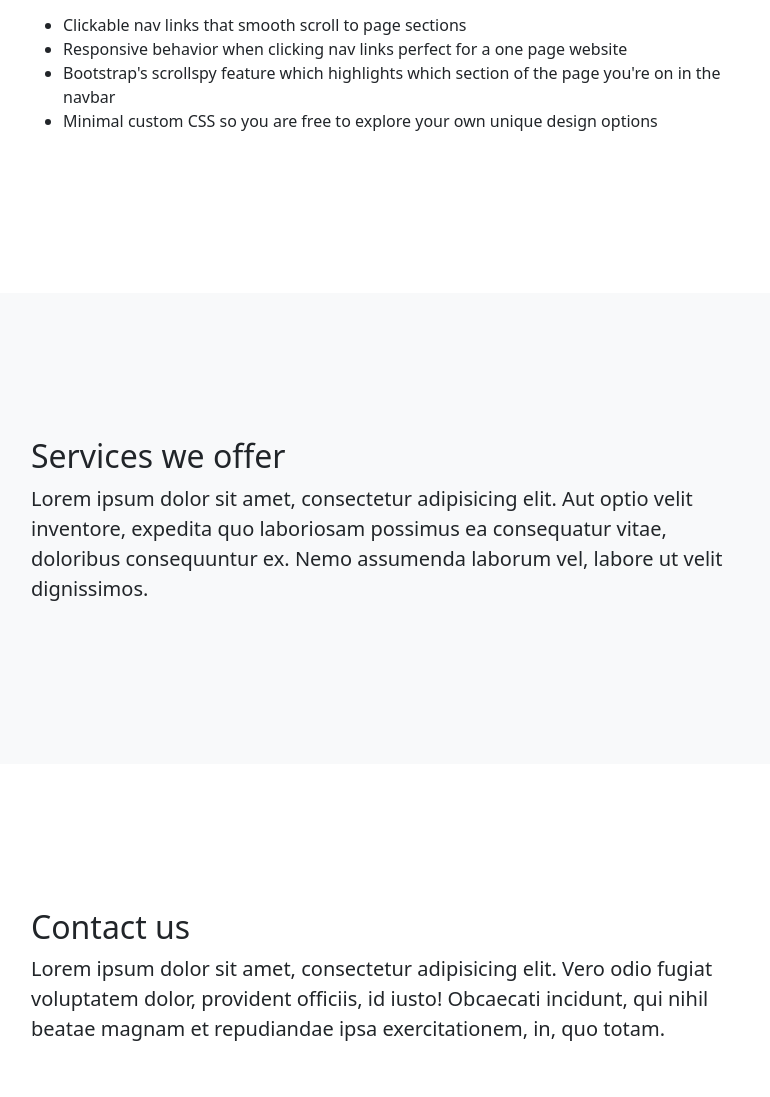
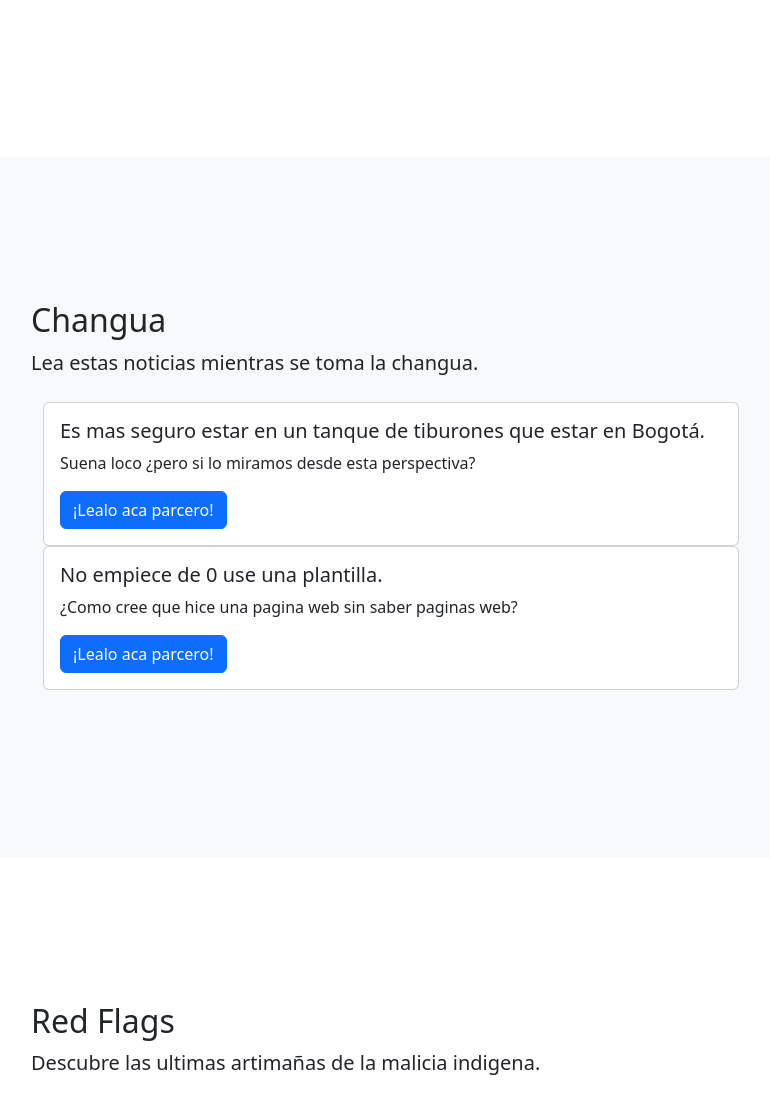
Before and after one commit to jpmcmoreno/ChanguaRedFlags, a plain HTML site: page index.html in a window 1280 px wide. Shown: the part 951-2048 px from the top of the page, without its empty margins (249-1019 px from the left). Drawn offline with nearby package versions, Linux system fonts and the light colour scheme.

Commit message:
Add files via upload

```diff
--- a/index.html
+++ b/index.html
@@ -49,12 +49,7 @@
                                         debe de hacer en esta ciudad ademas de informarte con contenido de calidad que mejorara
                                         tu sagacidad para sobrevivir en esta ciudad.
                                     </p>
-                        <ul>
-                            <li>Clickable nav links that smooth scroll to page sections</li>
-                            <li>Responsive behavior when clicking nav links perfect for a one page website</li>
-                            <li>Bootstrap's scrollspy feature which highlights which section of the page you're on in the navbar</li>
-                            <li>Minimal custom CSS so you are free to explore your own unique design options</li>
-                        </ul>
+
                     </div>
                 </div>
             </div>
@@ -64,19 +59,56 @@
             <div class="container px-4">
                 <div class="row gx-4 justify-content-center">
                     <div class="col-lg-8">
-                        <h2>Services we offer</h2>
-                        <p class="lead">Lorem ipsum dolor sit amet, consectetur adipisicing elit. Aut optio velit inventore, expedita quo laboriosam possimus ea consequatur vitae, doloribus consequuntur ex. Nemo assumenda laborum vel, labore ut velit dignissimos.</p>
+                        <h2>Changua</h2>
+                        <p class="lead"> Lea estas noticias mientras se toma la changua.</p>
+                        <div class="container my-4">
+                            <div class="card">
+                                <div class="card-body">
+                                    <h5 class="card-title"> Es mas seguro estar en un tanque de tiburones que estar en Bogotá. </h5>
+                                    <p class="card-text"> Suena loco ¿pero si lo miramos desde esta perspectiva? </p>
+                                    <button type="button" class="btn btn-primary" data-bs-toggle="modal" data-bs-target="#commentModal"> ¡Lealo aca parcero! </button>
+                                </div>
+                            </div>
+                            <div class="card">
+                                <div class="card-body">
+                                    <h5 class="card-title"> No empiece de 0 use una plantilla. </h5>
+                                    <p class="card-text"> ¿Como cree que hice una pagina web sin saber paginas web? </p>
+                                    <button type="button" class="btn btn-primary" data-bs-toggle="modal" data-bs-target="#commentModal"> ¡Lealo aca parcero! </button>
+                                </div>
+                            </div>
+                        </div
                     </div>
                 </div>
             </div>
         </section>
+
+    <!-- Modal -->
+    <div class="modal fade" id="commentModal" tabindex="-1" aria-labelledby="commentModalLabel" aria-hidden="true">
+        <div class="modal-dialog modal-lg"> <!-- Cambia modal-lg a modal-xl para hacerlo aún más grande -->
+            <div class="modal-content">
+                <div class="modal-header">
+                    <h5 class="modal-title" id="commentModalLabel">Es más seguro estar en un tanque de tiburones que estar en Bogotá</h5>
+                    <button type="button" class="btn-close" data-bs-dismiss="modal" aria-label="Close"></button>
+                </div>
+                <div class="modal-body">
+                    <form>
+                        <div class="mb-3">
+                            <label for="comment" class="form-label">Esta ciudad no es tan insegura, pero eso no significa que estemos haciendo las cosas bien. Si no estamos al nivel de Suiza o de Alemania es porque tenemos nuestros "detallitos", por lo cual tenemos que sobrevivir.</label>
+                        </div>
+                    </form>
+                </div>
+            </div>
+        </div>
+    </div>
+
+
         <!-- Contact section-->
         <section id="contact">
             <div class="container px-4">
                 <div class="row gx-4 justify-content-center">
                     <div class="col-lg-8">
-                        <h2>Contact us</h2>
-                        <p class="lead">Lorem ipsum dolor sit amet, consectetur adipisicing elit. Vero odio fugiat voluptatem dolor, provident officiis, id iusto! Obcaecati incidunt, qui nihil beatae magnam et repudiandae ipsa exercitationem, in, quo totam.</p>
+                        <h2>Red Flags</h2>
+                        <p class="lead"> Descubre las ultimas artimañas de la malicia indigena. </p>
                     </div>
                 </div>
             </div>
@@ -90,4 +122,7 @@
         <!-- Core theme JS-->
         <script src="js/scripts.js"></script>
     </body>
+
+
+
 </html>
```
